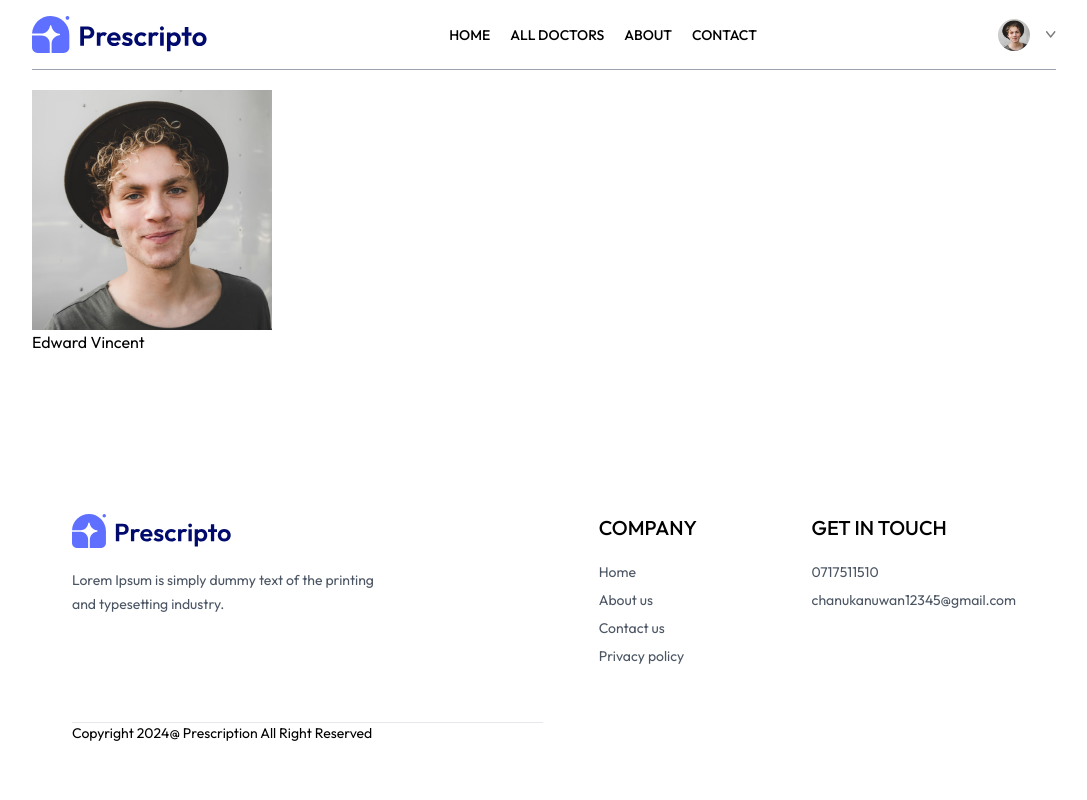
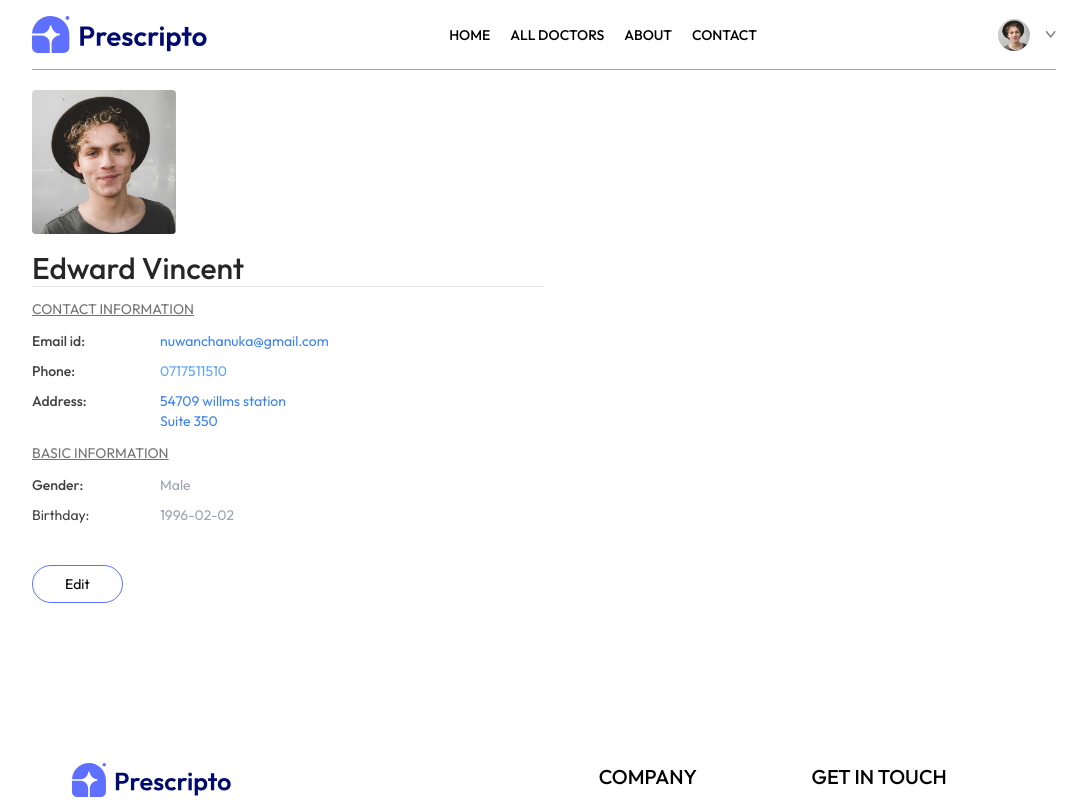
Before and after one commit to Nuwanchanuka/Booking-system, a React (Vite) app in the folder frontend/: page /my-profile in a window 1280 px wide. Shown: the top 800 px of the page, without its empty margins (96-1183 px from the left). Built offline with nearby package versions, Linux system fonts and the light colour scheme.

Commit message:
complelete my profile page

```diff
--- a/frontend/src/pages/MyProfile.jsx
+++ b/frontend/src/pages/MyProfile.jsx
@@ -1,32 +1,91 @@
-import React,{useState} from 'react'
+import React, { useState } from 'react'
 import { assets } from '../assets/assets'
 
 const MyProfile = () => {
 
- const [userData, setUserData] = useState({
-  name:"Edward Vincent",
-  image:assets.profile_pic,
-  email:'nuwanchanuka@gmail.com',
-  phone :'o717511510',
-  address:{
-    line1:'54709 willms station',
-    line2:'Suite 350',
-  },
-  gendr:'Male',
-  dob:'1996-02-02',
+  const [userData, setUserData] = useState({
+    name: "Edward Vincent",
+    image: assets.profile_pic,
+    email: 'nuwanchanuka@gmail.com',
+    phone: '0717511510',
+    address: {
+      line1: '54709 willms station',
+      line2: 'Suite 350',
+    },
+    gender: 'Male',
+    dob: '1996-02-02',
 
 
- })
- const [isEdit,setIsEdit] = useState(false)
+  })
+  const [isEdit, setIsEdit] = useState(false)
 
   return (
-    <div>
-      <img src={userData.image} alt=""/>
+    <div className='max-w-lg flex-col gap-2 text-sm'>
+      <img className='w-36 rounded' src={userData.image} alt="" />
       {
         isEdit
-        ? <input type="type" value={userData.name} onChange={e => setUserData(pre => ({...prev,name:e.target.value}))}/>
-        :<p>{userData.name}</p>
+          ? <input className='bg-gray-50 text-3xl font-medium max-w-60 mt-4 ' type="type" value={userData.name} onChange={e => setUserData(pre => ({ ...prev, name: e.target.value }))} />
+          : <p className='font-medium text-3xl text-neutral-800 mt-4'>{userData.name}</p>
       }
+      <hr />
+      <div>
+        <p className='text-neutral-500 underline mt-3'>CONTACT INFORMATION</p>
+          <div className=' grid grid-cols-[1fr_3fr] gap-y-2.5 mt-3 text-neutral-700'>
+            <p className='font-medium'>Email id:</p>
+            <p className='text-blue-500'>{userData.email}</p>
+            <p className='font-medium'>Phone:</p>
+            {
+              isEdit
+                ? <input type="type" value={userData.name} onChange={e => setUserData(pre => ({ ...prev, name: e.target.value }))} />
+                : <p className='text-blue-400'>{userData.phone}</p>
+            }
+            <p className='font-medium'>Address:</p>
+            {
+              isEdit
+              ?<p>
+                <input className='bg-gray-50' onChange={(e) => setUserData(prev =>({ ...prev,address:{...prev.address,line1: e.target.value}})) } value={userData.address.line1} type="text"/>
+                <br/>
+                <input className='bg-gray-50' onChange={(e) => setUserData(prev =>({ ...prev,address:{...prev.address,line1: e.target.value}})) } value={userData.address.line2} type="text"/>
+              </p>
+              :<p className='text-blue-500'>
+                {userData.address.line1}
+                <br/>
+                {userData.address.line2}
+                </p>
+            }
+          </div>
+      </div>
+      <div>
+        <p className='text-neutral-500 underline mt-3'>BASIC INFORMATION</p>
+        <div className='grid grid-cols-[1fr_3fr] gap-y-2.5 mt-3 text-neutral-700'>
+         <p className='font-medium'>Gender:</p>
+         {
+        isEdit
+          ? <select className='' onChange={(e) => setUserData(prev => ({ ...prev,gender:e.target.value}))} value={userData.gender} >
+             <option value="Male">Male</option>
+             <option value="Female">Female</option>
+          </select>
+          : <p className='text-gray-400'>{userData.gender}</p>
+      }
+      <p>Birthday:</p>
+      {
+        isEdit
+        ? <input className='max-w-28 bg-gray-100' type="date" onChange={(e) => setUserData(prev => ({ ...prev,dob:e.target.value}))} value={userData.dob }/>
+        : <p className='text-gray-400'>{userData.dob}</p>
+      }
+        </div>
+      </div>
+     <div className='mt-10'>
+      {
+        isEdit
+        ? <button className='border border-primary px-8 py-2 rounded-full hover:bg-primary hover:text-white transition-all' onClick={()=> setIsEdit(false)}>Save information</button>
+        : <button className='border border-primary px-8 py-2 rounded-full hover:bg-primary hover:text-white transition-all' onClick={()=> setIsEdit(true)}>Edit</button>
+      }
+     </div>
+
+
+
+
     </div>
   )
 }
```
